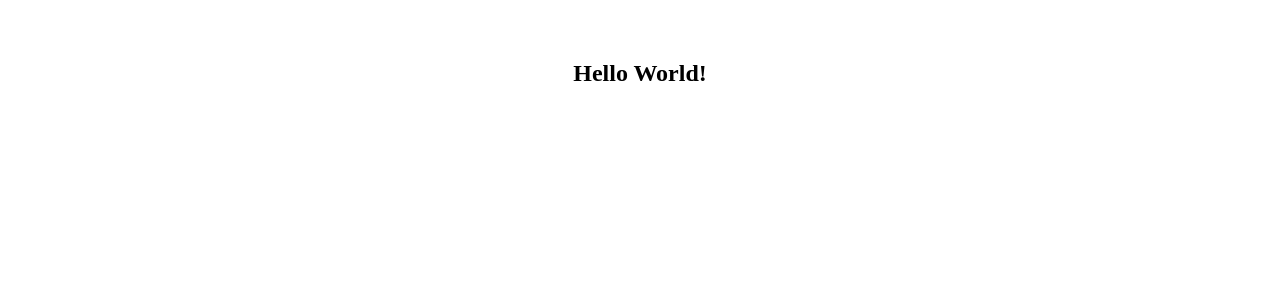
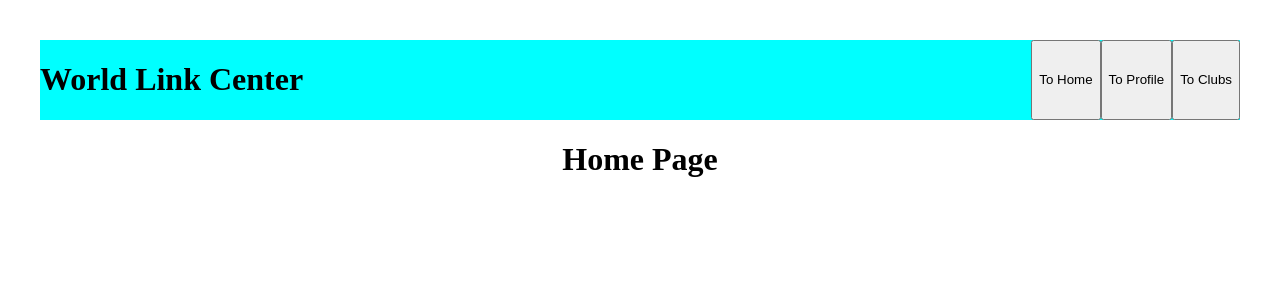
Before and after one commit to SebastianCermeno/MicroProyecto2-SistemasInformacion, a React (Vite) app: page / in a window 1280 px wide. Shown: the top 300 px of the page. Built offline with nearby package versions, Linux system fonts and the light colour scheme.

Commit message:
Implementes basic Routing Structure

```diff
--- a/src/App.jsx
+++ b/src/App.jsx
@@ -2,12 +2,20 @@ import { BrowserRouter as Router, Route, Routes } from 'react-router-dom'
 import './App.css'
 
 import NavigationBar from './Page Components/NavigationBar/NavigationBar.jsx'
+import HomePage from './Pages/HomePage.jsx'
+import ProfilePage from './Pages/ProfilePage.jsx'
+import ClubsPage from './Pages/ClubsPage.jsx'
 
 
 function App() {
   return (
     <Router>
       <NavigationBar></NavigationBar>
+      <Routes>
+        <Route path='/' element={<HomePage></HomePage>}/>
+        <Route path='/self' element={<ProfilePage></ProfilePage>}/>
+        <Route path='/clubs' element={<ClubsPage></ClubsPage>}/>
+      </Routes>
     </Router>
   )
 }
--- a/src/Page Components/NavigationBar/NavigationBar.css
+++ b/src/Page Components/NavigationBar/NavigationBar.css
@@ -0,0 +1,13 @@
+.NavBar {
+    display: flex;
+    flex-direction: row;
+    justify-content: space-between;
+
+    background-color: aqua;
+}
+
+.ButtonGroup {
+    display: flex;
+    flex-direction: row;
+
+}
--- a/src/Page Components/NavigationBar/NavigationBar.jsx
+++ b/src/Page Components/NavigationBar/NavigationBar.jsx
@@ -3,11 +3,22 @@ import './NavigationBar.css'
 function NavigationBar() {
     return(
         <>
-            <nav>
-                <h1>
-                    Hello World!
+            <div className='NavBar'>
+                <h1 className='MainTitle'>
+                    World Link Center
                 </h1>
-            </nav>
+                <div className='ButtonGroup'>
+                    <button className='NavigationButton'>
+                        To Home
+                    </button>
+                    <button className='NavigationButton'>
+                        To Profile
+                    </button>
+                    <button className='NavigationButton'>
+                        To Clubs
+                    </button>
+                </div>
+            </div>
         </>
     );
 }
--- /dev/null
+++ b/src/Pages/ClubsPage.jsx
@@ -0,0 +1,9 @@
+function ClubsPage(){
+    return(
+        <h1>
+            Club Page
+        </h1>
+    )
+}
+
+export default ClubsPage
--- /dev/null
+++ b/src/Pages/HomePage.jsx
@@ -0,0 +1,9 @@
+function HomePage() {
+    return(
+        <h1>
+            Home Page
+        </h1>
+    )
+}
+
+export default HomePage
--- /dev/null
+++ b/src/Pages/ProfilePage.jsx
@@ -0,0 +1,9 @@
+function ProfilePage() {
+    return(
+        <h1>
+            Profile Page
+        </h1>
+    )
+}
+
+export default ProfilePage
```
Also changed, not shown: src/Pages/ClubsPage.css (added), src/Pages/HomePage.css (added), src/Pages/ProfilePage.css (added).
